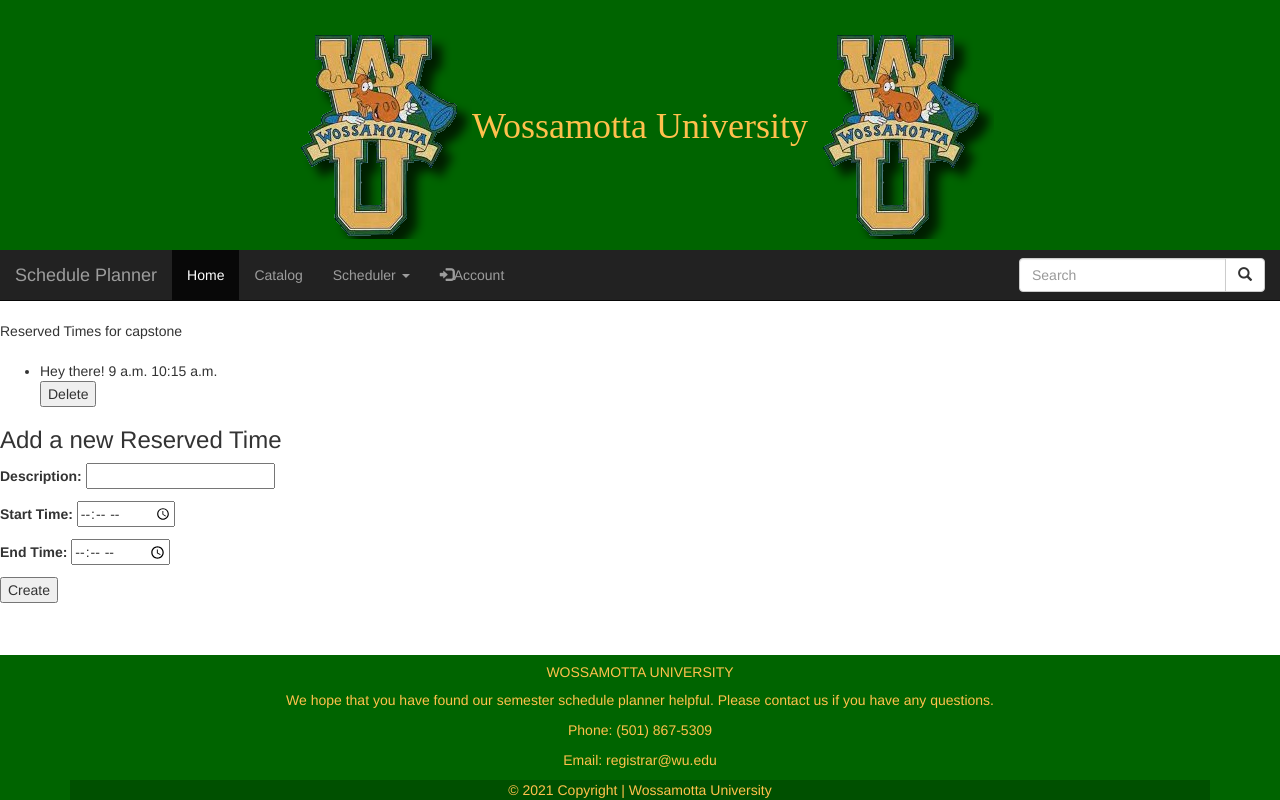
After one commit to zgjohnson/semesterScheduler, a Django app: page /reserved_times/ in a window 1280 px wide. The commit adds this page. Run offline with Django 3.2, Linux system fonts and the light colour scheme; a user stored in the database is signed in; data comes from the database, SQL or seed files in the repository; both versions use the stored data as it was after the commit; some libraries are stand-ins or nearby versions.

Commit message:
Reserved Times page functionality done

```diff
--- a/catalog/forms.py
+++ b/catalog/forms.py
@@ -1,6 +1,7 @@
 from django import forms
+from django.forms import ModelForm
 from registration.forms import RegistrationForm
-from .models import Course
+from .models import Course, ReservedTime
 
 
 class MyRegistrationForm(RegistrationForm):
@@ -12,6 +13,15 @@ class DesignatedCoursesForm(forms.Form):
                                              widget=forms.CheckboxSelectMultiple)
 
 
+class ReservedTimeForm(forms.ModelForm):
+
+    class Meta:
+        model = ReservedTime
+        fields = ['description', 'start_Time', 'end_Time']
+        widgets = {'start_Time': forms.TimeInput(attrs={'type': 'time', 'size': 60}),
+                   'end_Time': forms.TimeInput(attrs={'type': 'time', 'size': 60})}
+
+
 # textfield - description
 
 #time range(start/end)
--- a/catalog/models.py
+++ b/catalog/models.py
@@ -63,6 +63,13 @@ class DesignatedCourses(models.Model):
     def __str__(self):
         return str(self.user.username) + " Designated Courses"
 
+
+class ReservedTime(models.Model):
+    user = models.ForeignKey(User, on_delete=models.CASCADE)
+    start_Time = models.TimeField()
+    end_Time = models.TimeField()
+    description = models.CharField(max_length=150)
+
 #reserved time foreing key to user
 #start time
 #end time
--- a/catalog/templates/base.html
+++ b/catalog/templates/base.html
@@ -63,7 +63,7 @@
         <span class="caret"></span></a>
         <ul class="dropdown-menu">
           <li><a href="{% url 'designatedCourses' %}">Designated Courses</a></li>
-          <li><a href="#">Reserved Times</a></li>
+          <li><a href="{% url 'reservedTimes' %}">Reserved Times</a></li>
           <li><a href="#">Schedule Generator</a></li>
           <li><a href="#">Saved Schedules</a></li>
         </ul>
--- /dev/null
+++ b/catalog/templates/reservedTimes.html
@@ -0,0 +1,23 @@
+
+{% extends "base.html" %}
+
+{% block content %}
+    Reserved Times for {{ user.username }}
+    <h2>{{ error }}</h2>
+    <ul>
+        {% for rt in reservedTimes %}
+            <li>
+                {{ rt.description }} {{ rt.start_Time }} {{ rt.end_Time }} <form action="{% url 'delReservedTime' rt.id %}" method="POST">{% csrf_token %}<input type="submit" value="Delete"></form>
+            </li>
+        {% endfor %}
+    </ul>
+
+    <h3>Add a new Reserved Time</h3>
+    <form action="{% url 'reservedTimes' %}" method="POST">
+        {% csrf_token %}
+    {{ form.as_p }}
+    <button type="submit">Create</button>
+    </form>
+
+
+{% endblock %}
--- a/catalog/views.py
+++ b/catalog/views.py
@@ -1,6 +1,6 @@
 from django.contrib.auth.decorators import login_required
 from django.contrib.auth.models import User
-from django.shortcuts import render, get_object_or_404
+from django.shortcuts import render, get_object_or_404, redirect
 from registration.backends.default.views import RegistrationView
 
 from django.contrib.auth.models import Group
@@ -9,8 +9,8 @@ from django.contrib.auth.hashers import make_password
 from registration.models import RegistrationManager
 from registration.models import RegistrationProfile
 from registration.models import send_email
-from .models import Course, Section, DesignatedCourses
-from .forms import DesignatedCoursesForm
+from .models import Course, DesignatedCourses, ReservedTime, Section
+from .forms import DesignatedCoursesForm, ReservedTimeForm
 from django.core.exceptions import ObjectDoesNotExist
 
 
@@ -75,3 +75,38 @@ def designatedCourses(request):
             dc_entry.designated_courses.add(*form.cleaned_data['choices'])
 
         return render(request, 'designatedCourses.html', {'courses': courses})
+
+
+@login_required
+def reservedTimes(request):
+    current_user = request.user
+
+    try:
+        rt = ReservedTime.objects.filter(user=current_user)
+
+    except ObjectDoesNotExist:
+        rt = None
+
+    if request.method == 'GET':
+        return render(request, 'reservedTimes.html', {'reservedTimes': rt, 'form': ReservedTimeForm()})
+
+    else:
+        try:
+            form = ReservedTimeForm(request.POST)
+            new_rt = form.save(commit=False)
+            new_rt.user = current_user
+            new_rt.save()
+            return render(request, 'reservedTimes.html', {'reservedTimes': rt, 'form': ReservedTimeForm()})
+        except ValueError:
+            return render(request,
+                          'reservedTimes.html',
+                          {'reservedTimes': rt, 'form': ReservedTimeForm(), 'error': 'Bad data passed in. Try again.'})
+
+
+@login_required
+def delReservedTime(request, pk):
+    rt = get_object_or_404(ReservedTime, pk=pk)
+
+    if request.method == 'POST':
+        rt.delete()
+        return redirect('reservedTimes')
--- a/semesterScheduler/urls.py
+++ b/semesterScheduler/urls.py
@@ -29,5 +29,6 @@ urlpatterns = [
     path('schedule/', views.schedulePage, name='schedulePage'),
     path('course/<int:course_pk>', views.viewCourse, name='viewCourse'),
     path('designated_courses/', views.designatedCourses, name='designatedCourses'),
-
+    path('reserved_times/', views.reservedTimes, name='reservedTimes'),
+    path('reserved_times/<int:pk>', views.delReservedTime, name='delReservedTime'),
 ]
```
Also changed, not shown: catalog/admin.py (+3 -10 lines), catalog/migrations/0007_reservedtime.py (added), db.sqlite3, 2 other files.
